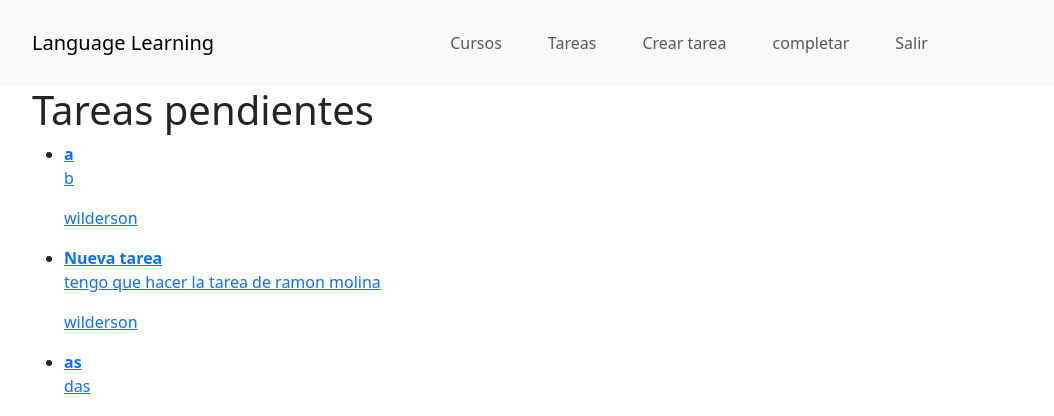
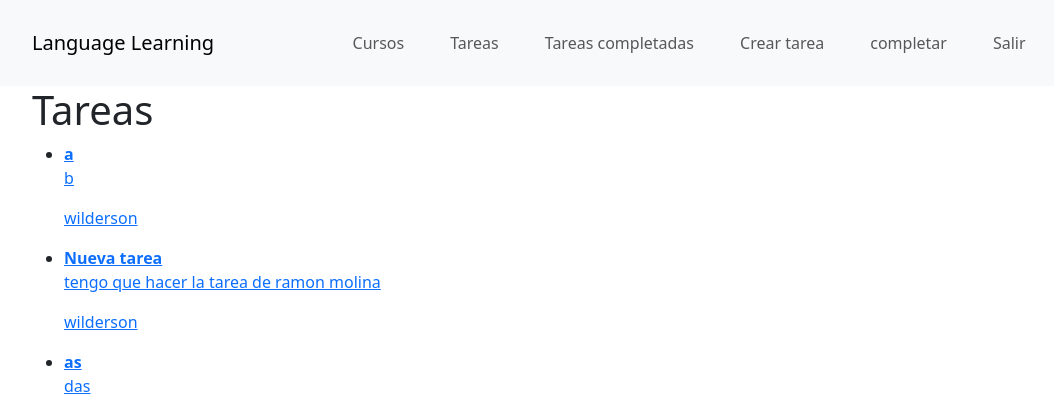
Before and after one commit to wildersonh/DuolingoDeTemuDjangoProject, a Django app: page /tasks/ in a window 1280 px wide. Shown: the top 416 px of the page, without its empty margins (50-1104 px from the left). Run offline with Django 5.2, Linux system fonts and the light colour scheme; a user stored in the database is signed in; data comes from the database, SQL or seed files in the repository; both versions use the stored data as it was after the commit; some libraries are stand-ins or nearby versions.

Commit message:
'Quinta'

```diff
--- a/djangoELearning/settings.py
+++ b/djangoELearning/settings.py
@@ -118,6 +118,8 @@ USE_TZ = True
 
 STATIC_URL = '/static/'
 
+LOGIN_URL =  '/iniciar_sesion'
+
 STATICFILES_DIRS = [BASE_DIR/ 'static']
 
 # Default primary key field type
--- a/djangoELearning/urls.py
+++ b/djangoELearning/urls.py
@@ -22,6 +22,7 @@ urlpatterns = [
     path('',views.home, name='home'),
     path('signup/', views.signup,name='signup'),
     path('tasks/', views.tasks,name='tasks'),
+    path('tasks_completed/', views.tasks_completed,name='tasks_completed'),
     path('tasks/create', views.create_tasks,name='create_tasks'),
     path('tasks/<int:task_id>/', views.tasks_details,name='tasks_detail'),
     path('tasks/<int:task_id>/complete', views.complete_task,name='complete_task'),
--- a/tasks/templates/base.html
+++ b/tasks/templates/base.html
@@ -28,6 +28,9 @@
                   <a class="nav-link" href="/tasks">Tareas</a>
                 </li>
                 <li class="nav-item">
+                  <a class="nav-link" href="{% url 'tasks_completed' %}">Tareas completadas</a>
+                </li>
+                <li class="nav-item">
                   <a class="nav-link" href="/tasks/create">Crear tarea</a>
                 </li>
                 <li class="nav-item"><a class="nav-link" href="/completar">completar</a></li>
--- a/tasks/templates/tasks.html
+++ b/tasks/templates/tasks.html
@@ -1,6 +1,6 @@
 {% extends 'base.html' %}
 {% block content %}
-<h1>Tareas pendientes</h1>
+<h1>Tareas</h1>
 <ul>
     {% for task in tasks %}
         <li>
@@ -12,6 +12,7 @@
                 {% endif %}
                 <p>{{task.descriptio}}</p>
                 <p>{{task.user.username}}</p>
+                <p>{{task.datacompleted|date}}</p>
             </a>
         </li>
     {% endfor %}
--- a/tasks/views.py
+++ b/tasks/views.py
@@ -6,6 +6,7 @@ from django.db import IntegrityError
 from .form import TaskForm
 from .models import Task
 from django.utils import timezone
+from django.contrib.auth.decorators import login_required
 # Create your views here.
 
 def home(request):
@@ -35,12 +36,21 @@ def signup(request):
             'error': 'Cotraseña no coinciden'
         })
 
+@login_required
 def tasks(request):
     tasks = Task.objects.filter(user=request.user, datacompleted__isnull=True)
     return render(request, 'tasks.html',{
         'tasks': tasks
     })
 
+@login_required
+def tasks_completed(request):
+    tasks = Task.objects.filter(user=request.user, datacompleted__isnull=False).order_by('-datacompleted')
+    return render(request, 'tasks.html',{
+        'tasks': tasks
+    })
+
+@login_required
 def create_tasks(request):
     if request.method == 'GET':
         return render(request, 'create_tasks.html', {
@@ -60,6 +70,7 @@ def create_tasks(request):
                 'error': 'No se guardo correctamente'
             })
 
+@login_required
 def tasks_details(request, task_id):
     if request.method == 'GET':
         tasks = get_object_or_404(Task, pk=task_id, user=request.user)
@@ -74,8 +85,7 @@ def tasks_details(request, task_id):
         except ValueError:
             return render(request, 'task_details.html', {'tasks': tasks, 'form': form, 'error': 'Error actualizando'})
 
-
-
+@login_required
 def complete_task(request, task_id):
     task = get_object_or_404(Task, pk=task_id, user=request.user)
     if request.method == 'POST':
@@ -83,12 +93,14 @@ def complete_task(request, task_id):
         task.save()
         return redirect('tasks')
 
+@login_required
 def delete_task(request, task_id):
     task = get_object_or_404(Task, pk=task_id, user=request.user)
     if request.method == 'POST':
         task.delete()
         return redirect('tasks')
 
+@login_required
 def cerrar_sesion(request):
     logout(request)
     return redirect('home')
```
Also changed, not shown: db.sqlite3.
